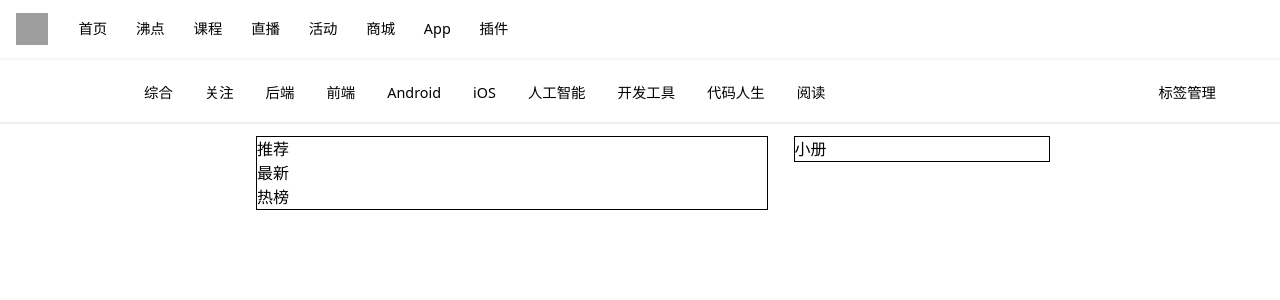
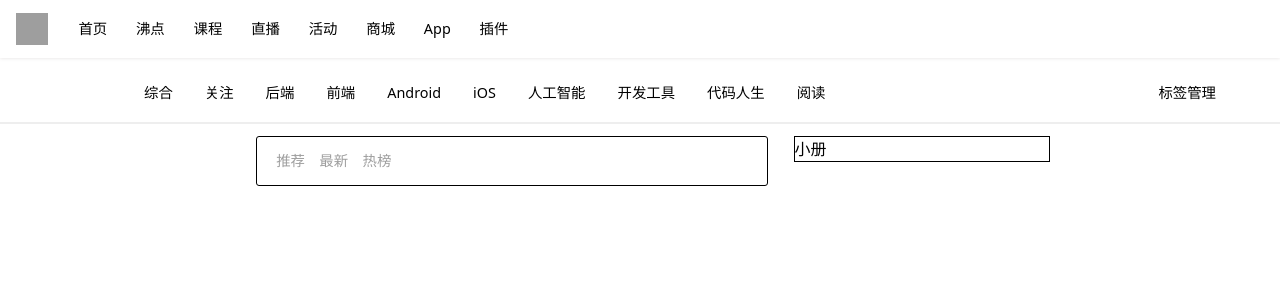
Before and after one commit to we-right/juejin, a Nuxt app: page / in a window 1280 px wide. Shown: the top 300 px of the page. Built offline with nearby package versions, Linux system fonts and the light colour scheme; grey boxes are pictures that could not be loaded.

Commit message:
hotRank-dropdown

```diff
--- a/pages/index.vue
+++ b/pages/index.vue
@@ -9,29 +9,33 @@ const navs = reactive([
     {
         id: 1,
         name: '推荐',
-        type: 0
+        type: 100
     },
     {
         id: 2,
         name: '最新',
-        type: 0
+        type: 200
     },
     {
         id: 3,
         name: '热榜',
-        type: 0,
+        type: 3,
         types: [
             {
-                name: '3天内'
+                name: '3天内',
+                type: 3
             },
             {
-                name: '7天内'
+                name: '7天内',
+                type: 7,
             },
             {
-                name: '30天内'
+                name: '30天内',
+                type: 30,
             },
             {
-                name: '全部'
+                name: '全部',
+                type: 0
             }
         ]
     }
@@ -44,11 +48,11 @@ const navs = reactive([
     <div class="index-wrapper"></div>
       <div class="index-main">
         <div class="main-header">
-          <ul class="main-nav">
-            <li class="main-dev" v-for="nav in navs" :key="nav.name"
-            :class="[nav.id == index.navId ? 'nav-active' : '']">{{ nav.name }}</li>
-            <el-select v-if="index.navTypes.length" size="mini" style="width: 2em;" placeholder="请选择">
-              <el-option v-for="type in index.navTypes" :label="type.name" :value="item.name"></el-option>
+          <ul class="main-navs">
+            <li class="main-nav" v-for="nav in navs" :key="nav.id" @click="index.changeNavType(nav)"
+            :class="[nav.id === index.navId ? 'nav-active' : '']">{{ nav.name }}</li>
+            <el-select v-if="index.navTypes.length" size="mini" placeholder="请选择" class="hot-rank">
+              <el-option v-for="type in index.navTypes" :label="type.name" :value="type.name"></el-option>
             </el-select>
           </ul>
         </div>
@@ -69,7 +73,31 @@ const navs = reactive([
   position: absolute;
   width: 40%;
   border: 1px solid #000;
+  border-radius: 3px;
+  background-color: #fff;
   margin: 0.5em 0 0 20%;
+}
+.main-header {
+  padding: 0.5em 0.75em;
+}
+.main-navs {
+  height: 2em;
+  display: flex;
+  position: relative;
+  align-items: center;
+  .main-nav {
+    display: inline-block;
+    font-size: 0.9em;
+    color: #9e9e9e;
+    cursor: pointer;
+    padding: 0 0.5em;
+  }
+  .hot-rank {
+    position: absolute;
+    left: 8em;
+    top: 0.2em;
+    width: 1em;
+  }
 }
 .index-side {
   width: 20%;
--- a/stores/index.ts
+++ b/stores/index.ts
@@ -1,28 +1,31 @@
 import { defineStore } from 'pinia'
 
-interface NavTypes {
-    name: string
+interface NavType {
+    name: string,
+    type: number
 }
 
 interface Nav {
     id: number,
     name: string,
     type: number,
-    types: Array<NavTypes>;
+    types?: Array<NavType>
 }
 
 export const useIndexStore = defineStore('index', {
     state: () => {
         return {
             navId: 0,
-            navTypes: [] as NavTypes[]
+            navTypes: [] as Array<NavType>,
+            typesId: 0
         }
     },
     actions: {
         changeNavType(nav: Nav) {
             if (!this.navId && this.navId !== nav.id) {
                 this.navId = nav.id;
-                this.navTypes = nav.types
+                this.navTypes = nav.types || []
+                // console.log('nowNavId: '+ this.navId)
             }
         }
     }
```
Lines whose indentation alone changed are shown as unchanged.
